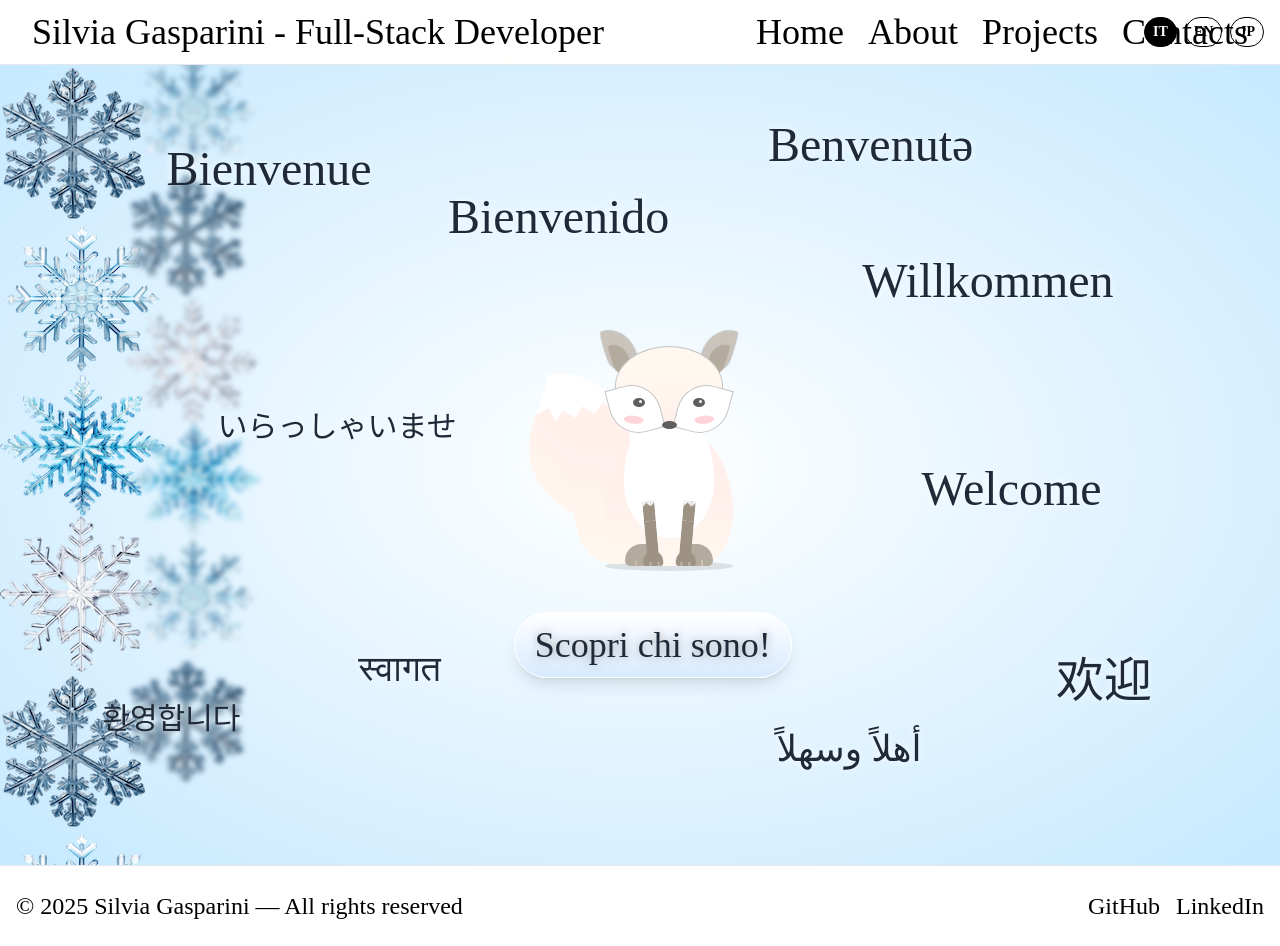
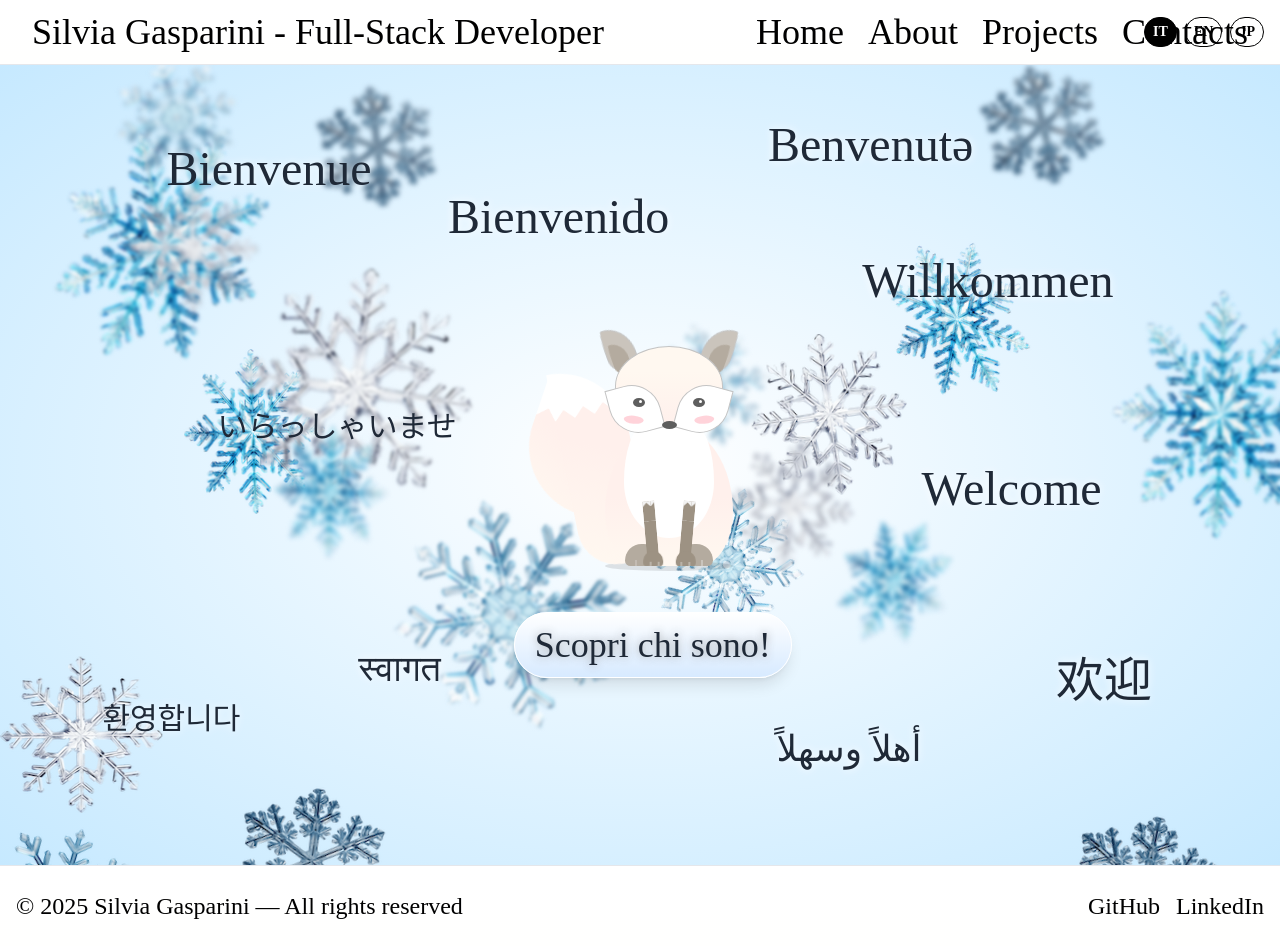
Before and after one commit to silvia8gasparini/silvia-gasparini-portfolio, a React (Vite) app: page / in a window 1280 px wide. Built offline with nearby package versions, Linux system fonts and the light colour scheme; a web font is replaced by a local one.

Commit message:
Update FallingSnow.tsx

```diff
--- a/src/components/FallingSnow.tsx
+++ b/src/components/FallingSnow.tsx
@@ -6,7 +6,7 @@ const FallingSnow = () => {
   const renderSnow = (setClass: string) => (
     <div className={`set ${setClass}`}>
       {Array.from({ length: 8 }).map((_, i) => (
-        <div className="leaves" key={`${setClass}-${i}`}>
+        <div className="snow" key={`${setClass}-${i}`}>
           <img src={snowImgs[i % 4]} alt="snow" />
         </div>
       ))}
```
